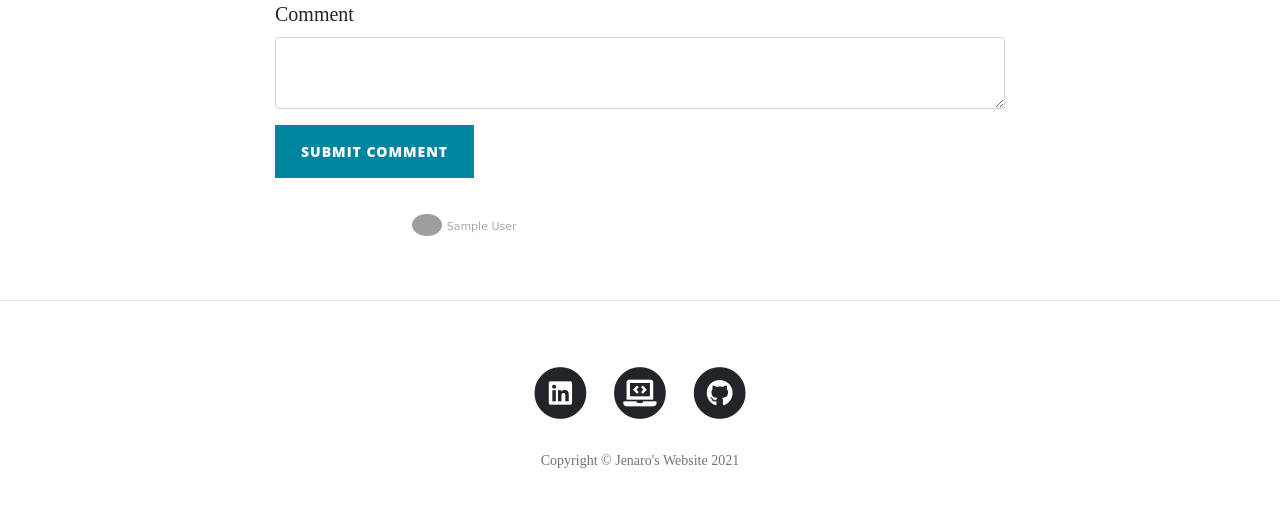
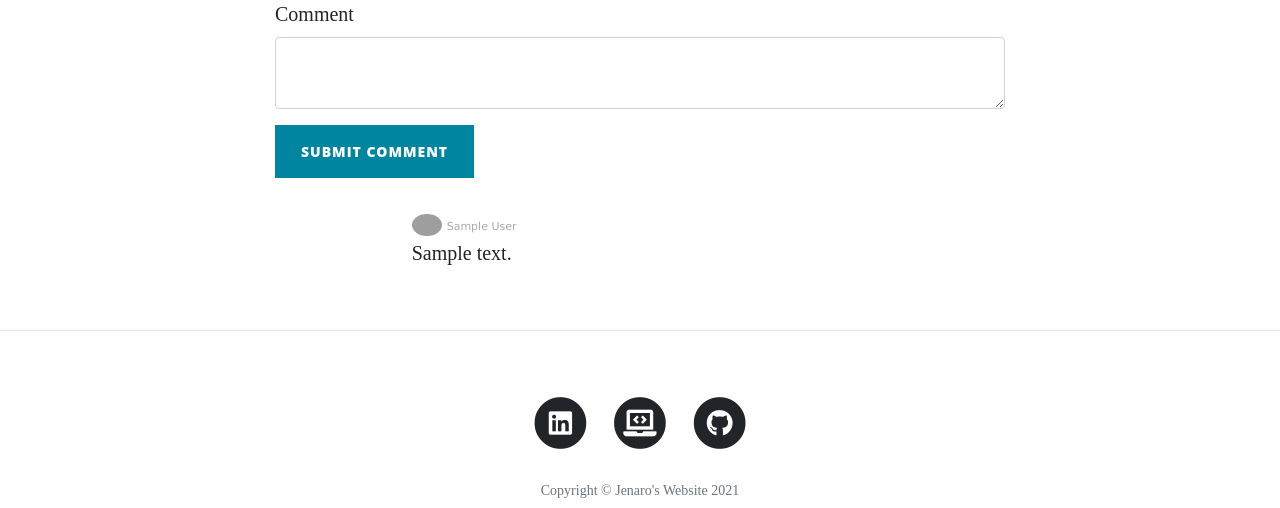
Before and after one commit to Jenaro98/blog_v1, a Flask app: page /post/1 in a window 1280 px wide. Shown: the part 675-1183 px from the top of the page. Before the commit the page ends 1143 px from the top, so only its background shows below. Run offline with Flask 2, Linux system fonts and the light colour scheme; tables that the repository leaves empty hold one stand-in row (values such as "Sample post"); grey boxes marked "Sample" are stand-in pictures; some libraries are stand-ins or nearby versions; grey boxes are pictures that could not be loaded.

Commit message:
added comment fix

```diff
--- a/templates/post.html
+++ b/templates/post.html
@@ -74,7 +74,7 @@
                             </div>
                             <span class="date sub-text" sytle="margin-right:10px">{{comment.comment_author.name}}</span>
                             <div class="commentText" style="margin-left:40px">
-
+                                 {{comment.text|safe}}
                             </div>
                             <br>
                             <div>
```
